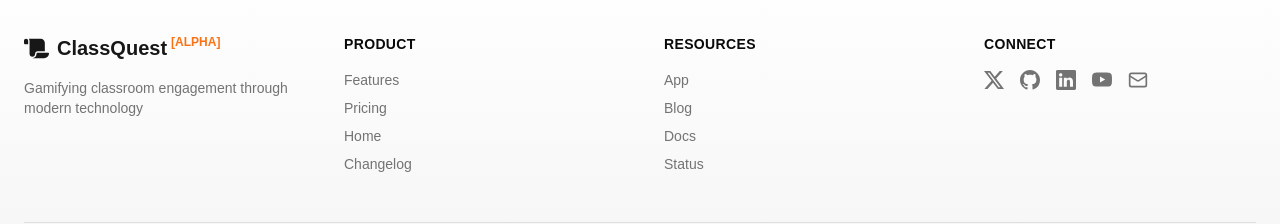
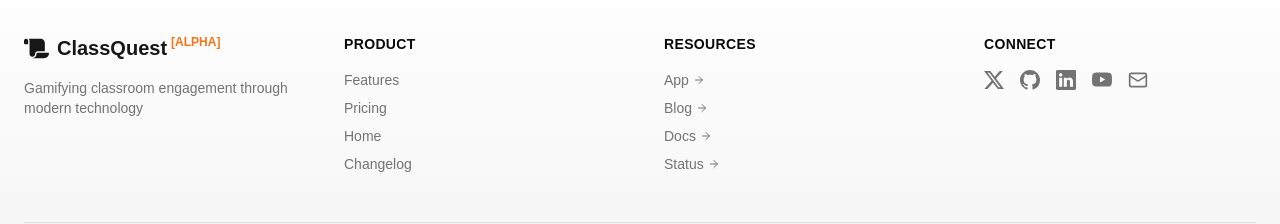
Before and after one commit to mjf1406/class-web, a Next.js app: page / in a window 1280 px wide. Shown: the part 2689-2913 px from the top of the page. Built offline with nearby package versions, Linux system fonts and the light colour scheme.

Commit message:
link fixes

```diff
--- a/components/Footer.tsx
+++ b/components/Footer.tsx
@@ -8,6 +8,7 @@ import {
     RESOURCE_LINKS,
     SOCIAL_LINKS,
 } from "@/settings/navigation";
+import { ArrowRight } from "lucide-react";
 
 export default function Footer() {
     return (
@@ -33,7 +34,7 @@ export default function Footer() {
                                 <Link
                                     key={link.href}
                                     href={link.href}
-                                    className="block text-sm text-muted-foreground hover:text-foreground transition-colors"
+                                    className="block text-sm text-muted-foreground hover:underline hover:text-foreground transition-colors"
                                 >
                                     {link.text}
                                 </Link>
@@ -53,9 +54,9 @@ export default function Footer() {
                                     href={link.href}
                                     target="_blank"
                                     rel="noopener noreferrer"
-                                    className="block text-sm text-muted-foreground hover:text-foreground transition-colors"
+                                    className="flex gap-1 text-sm items-center text-muted-foreground hover:underline hover:text-foreground transition-colors"
                                 >
-                                    {link.text}
+                                    {link.text} <ArrowRight size={12} />
                                 </Link>
                             ))}
                         </nav>
```
